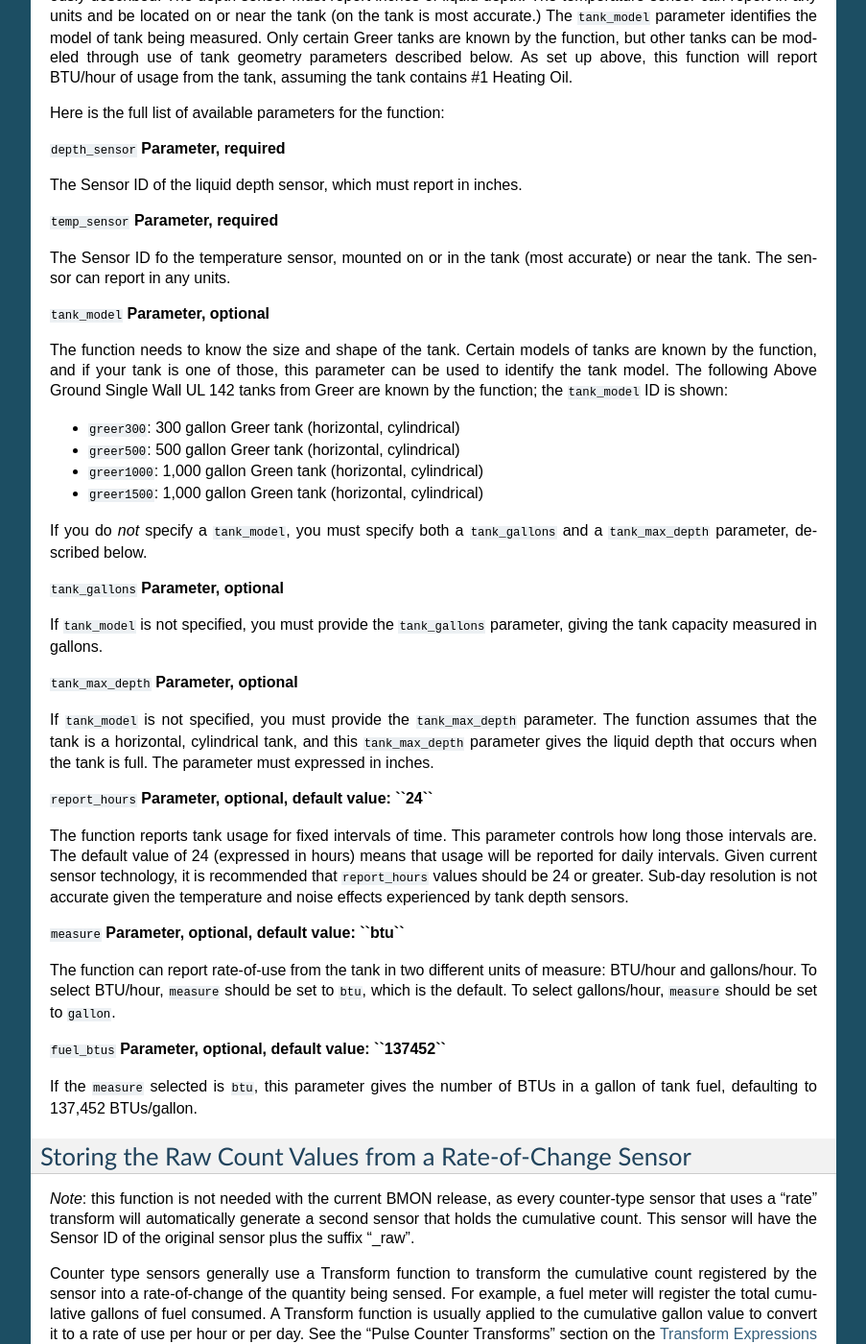
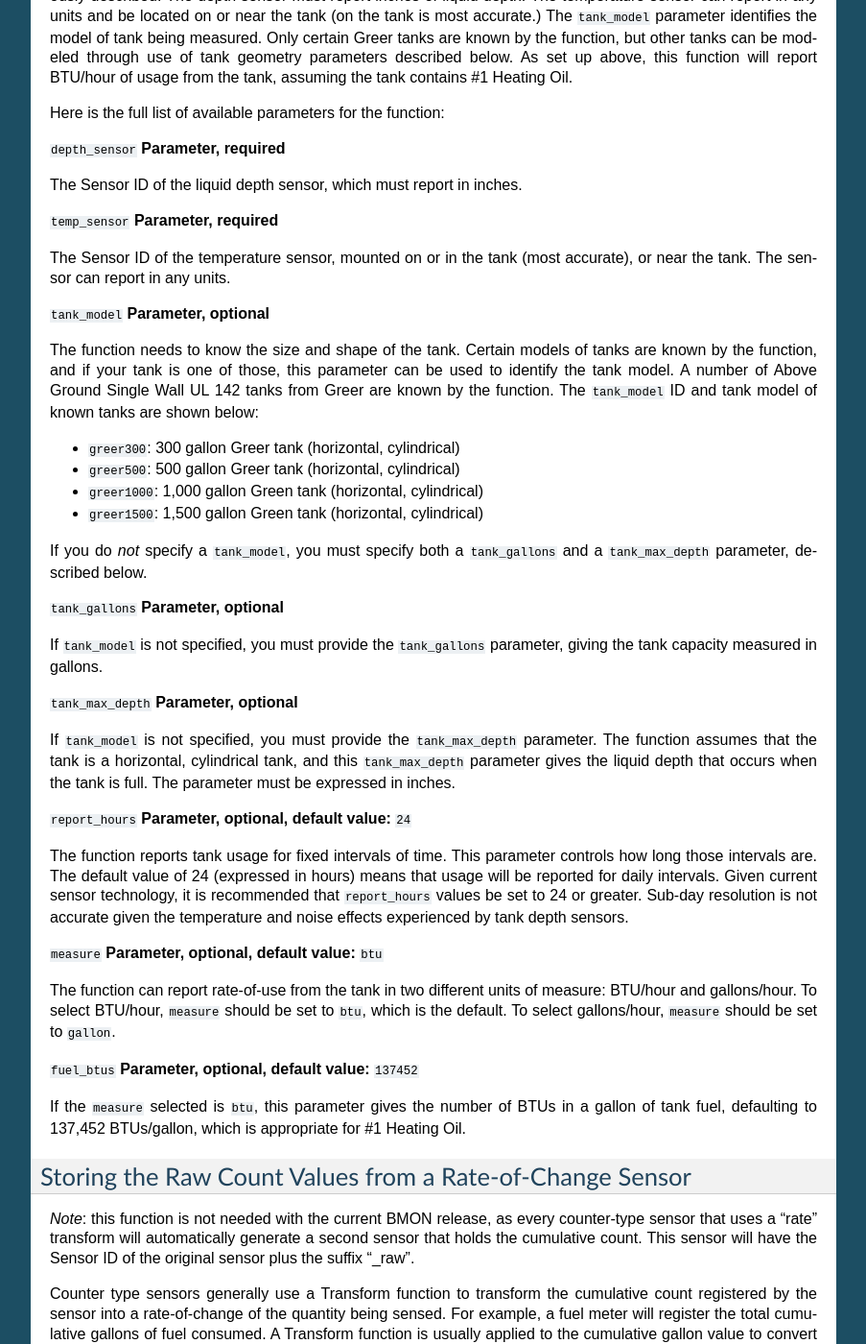
Before and after one commit to alanmitchell/bmon, a Sphinx documentation site: the page built from docs/source/calculated-fields.rst, in a window 1280 px wide and 1400 px high, scrolled down 6228 px. Shown: the whole window at 96% size, without its empty margins (198-1101 px from the left). Built offline with Sphinx 7.4.7, drawn with Linux system fonts in a browser that asks for light colours.

Commit message:
Edits to tankUse docs.

```diff
--- a/docs/source/calculated-fields.rst
+++ b/docs/source/calculated-fields.rst
@@ -323,20 +323,21 @@ The Sensor ID of the liquid depth sensor, which must report in inches.
 
 ``temp_sensor`` **Parameter, required**
 
-The Sensor ID fo the temperature sensor, mounted on or in the tank (most accurate) or near
+The Sensor ID of the temperature sensor, mounted on or in the tank (most accurate), or near
 the tank.  The sensor can report in any units.
 
 ``tank_model`` **Parameter, optional**
 
 The function needs to know the size and shape of the tank.  Certain models of tanks are
 known by the function, and if your tank is one of those, this parameter can be
-used to identify the tank model.  The following Above Ground Single Wall UL 142 tanks from
-Greer are known by the function; the ``tank_model`` ID is shown:
+used to identify the tank model.  A number of Above Ground Single Wall UL 142 tanks from
+Greer are known by the function. The ``tank_model`` ID and tank model of known tanks
+are shown below:
 
 * ``greer300``:  300 gallon Greer tank (horizontal, cylindrical)
 * ``greer500``:  500 gallon Greer tank (horizontal, cylindrical)
 * ``greer1000``: 1,000 gallon Green tank (horizontal, cylindrical)
-* ``greer1500``: 1,000 gallon Green tank (horizontal, cylindrical)
+* ``greer1500``: 1,500 gallon Green tank (horizontal, cylindrical)
 
 If you do *not* specify a ``tank_model``, you must specify both a ``tank_gallons`` and
 a ``tank_max_depth`` parameter, described below.
@@ -351,26 +352,26 @@ the tank capacity measured in gallons.
 If ``tank_model`` is not specified, you must provide the ``tank_max_depth`` parameter.
 The function assumes that the tank is a horizontal, cylindrical tank, and this
 ``tank_max_depth`` parameter gives the liquid depth that occurs when the tank is full.
-The parameter must expressed in inches.
+The parameter must be expressed in inches.
 
-``report_hours`` **Parameter, optional, default value: ``24``**
+``report_hours`` **Parameter, optional, default value:** ``24``
 
 The function reports tank usage for fixed intervals of time.  This parameter controls how
 long those intervals are.  The default value of 24 (expressed in hours) means that usage
 will be reported for daily intervals.  Given current sensor technology, it is
-recommended that ``report_hours`` values should be 24 or greater.  Sub-day resolution is
+recommended that ``report_hours`` values be set to 24 or greater.  Sub-day resolution is
 not accurate given the temperature and noise effects experienced by tank depth sensors.
 
-``measure`` **Parameter, optional, default value: ``btu``**
+``measure`` **Parameter, optional, default value:** ``btu``
 
 The function can report rate-of-use from the tank in two different units of measure: BTU/hour
 and gallons/hour.  To select BTU/hour, ``measure`` should be set to ``btu``, which is the
 default.  To select gallons/hour, ``measure`` should be set to ``gallon``.
 
-``fuel_btus`` **Parameter, optional, default value: ``137452``**
+``fuel_btus`` **Parameter, optional, default value:** ``137452``
 
 If the ``measure`` selected is ``btu``, this parameter gives the number of BTUs in a gallon
-of tank fuel, defaulting to 137,452 BTUs/gallon.
+of tank fuel, defaulting to 137,452 BTUs/gallon, which is appropriate for #1 Heating Oil.
 
 Storing the Raw Count Values from a Rate-of-Change Sensor
 ---------------------------------------------------------
```
